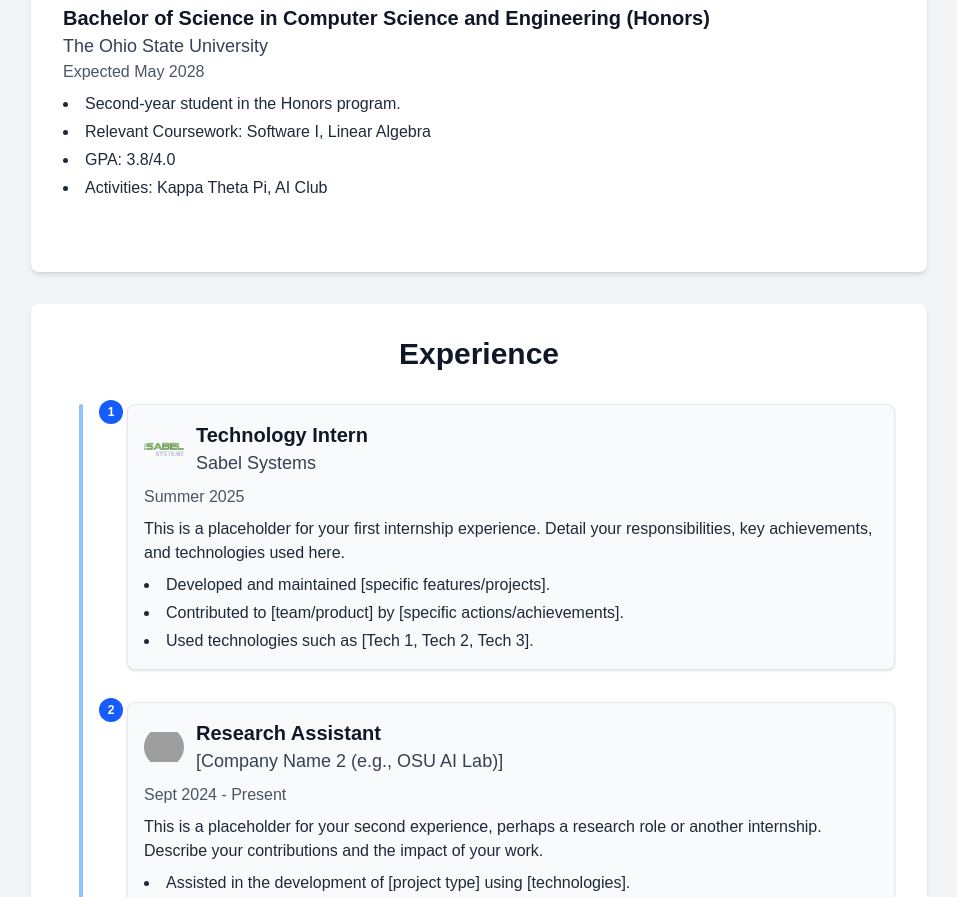
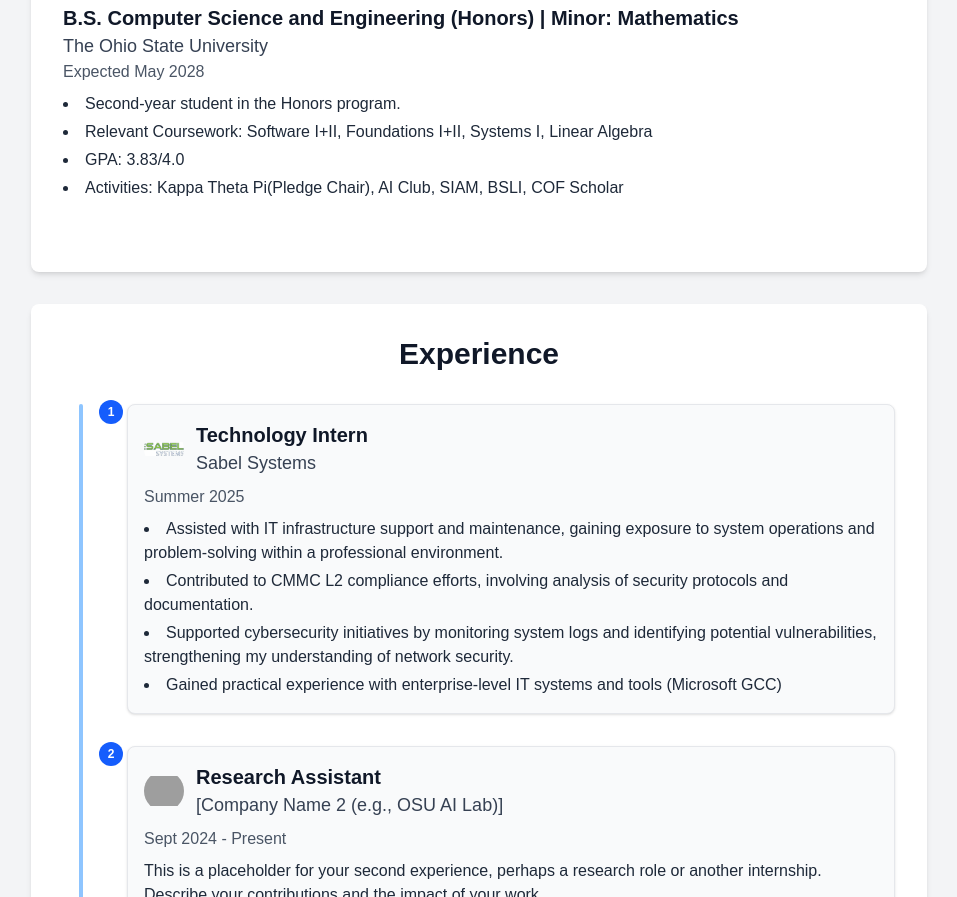
Before and after one commit to Andon-LaFreniere/andon-2025, a Next.js app: page / in a window 1280 px wide. Shown: the part 460-1357 px from the top of the page, without its empty margins (161-1118 px from the left). Built offline with nearby package versions, Linux system fonts and the light colour scheme; grey boxes are pictures that could not be loaded.

Commit message:
edit exp section

```diff
--- a/app/page.tsx
+++ b/app/page.tsx
@@ -27,34 +27,31 @@ export default function Home() {
     },
   ];
 
-  // Define your education details
   const education = [
     {
-      degree: "Bachelor of Science in Computer Science and Engineering (Honors)",
+      degree: "B.S. Computer Science and Engineering (Honors) | Minor: Mathematics",
       institution: "The Ohio State University",
       period: "Expected May 2028",
       details: [
         "Second-year student in the Honors program.",
-        "Relevant Coursework: Software I, Linear Algebra",
-        "GPA: 3.8/4.0",
-        "Activities: Kappa Theta Pi, AI Club",
+        "Relevant Coursework: Software I+II, Foundations I+II, Systems I,  Linear Algebra",
+        "GPA: 3.83/4.0",
+        "Activities: Kappa Theta Pi(Pledge Chair), AI Club, SIAM, BSLI, COF Scholar",
       ],
     },
-    // Add more education entries if applicable
   ];
 
-  // Define your experience details with templates and an optional logo field
   const experience = [
     {
       title: "Technology Intern",
       company: "Sabel Systems",
       period: "Summer 2025", // Adjust based on your internship
-      description: "This is a placeholder for your first internship experience. Detail your responsibilities, key achievements, and technologies used here.",
       logo: "/SSlogo.jpg", // Replace with actual logo path
       details: [
-        "Developed and maintained [specific features/projects].",
-        "Contributed to [team/product] by [specific actions/achievements].",
-        "Used technologies such as [Tech 1, Tech 2, Tech 3].",
+        "Assisted with IT infrastructure support and maintenance, gaining exposure to system operations and problem-solving within a professional environment. ",
+        "Contributed to CMMC L2 compliance efforts, involving analysis of security protocols and documentation.",
+        "Supported cybersecurity initiatives by monitoring system logs and identifying potential vulnerabilities, strengthening my understanding of network security.",
+        "Gained practical experience with enterprise-level IT systems and tools (Microsoft GCC)",
       ],
     },
     {
```
